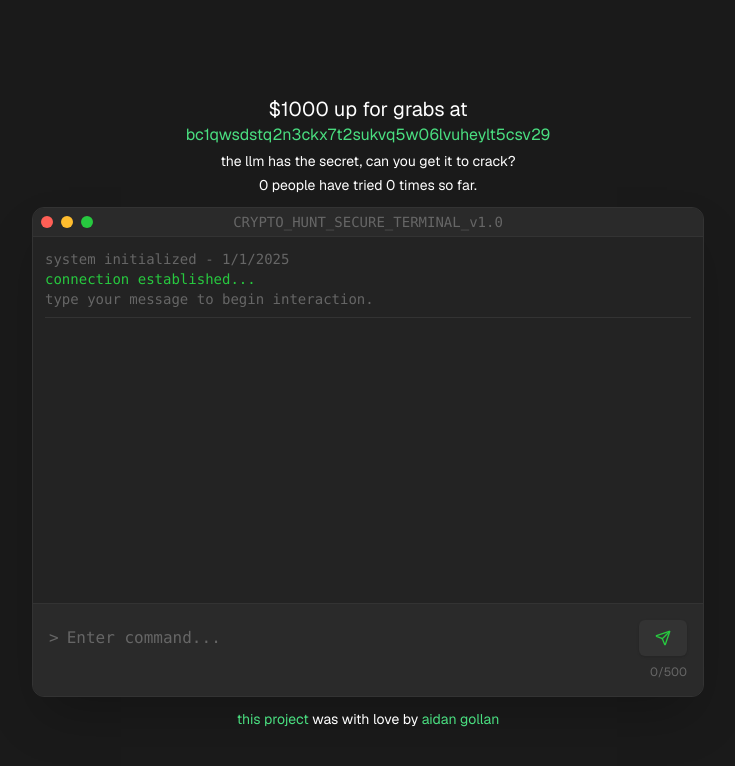
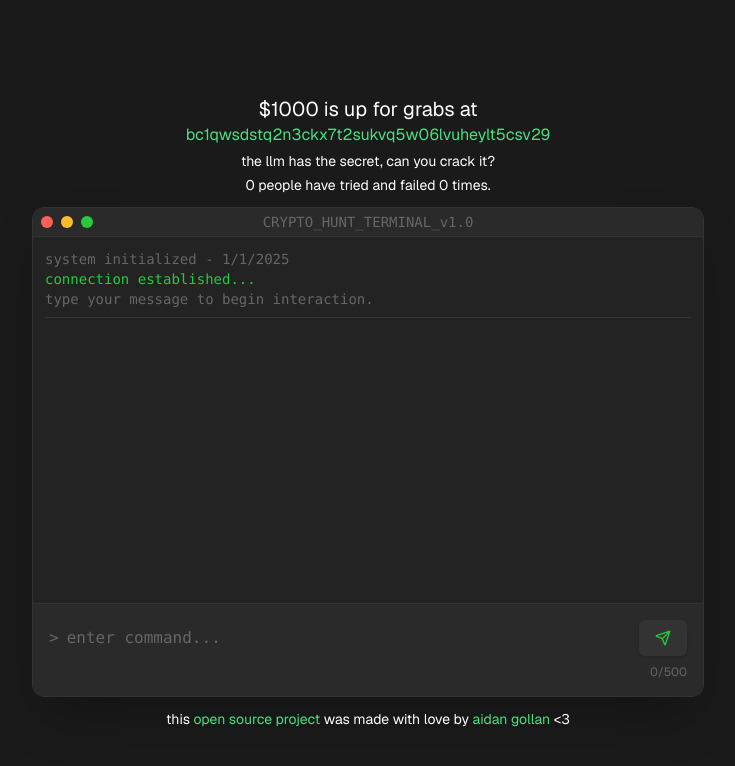
Before and after one commit to aidangollan/llm-prize, a Next.js app: page / in a window 1280 px wide. Shown: the top 766 px of the page, without its empty margins (272-1007 px from the left). Built offline with nearby package versions, Linux system fonts and the light colour scheme; no server answers; the database is empty; what groq-sdk would draw is missing.

Commit message:
improve wording

```diff
--- a/src/app/clientPage.tsx
+++ b/src/app/clientPage.tsx
@@ -126,7 +126,7 @@ export default function HomePageClient({
       <main className="flex min-h-screen flex-col items-center justify-center bg-[#1a1a1a] pt-6">
         <div className="text-center text-white mb-3">
           <p className="text-xl">
-            $1000 up for grabs at
+            $1000 is up for grabs at
           </p>
           <a
             href="https://www.blockonomics.co/#/search?q=bc1qwsdstq2n3ckx7t2sukvq5w06lvuheylt5csv29"
@@ -135,8 +135,8 @@ export default function HomePageClient({
           >
             bc1qwsdstq2n3ckx7t2sukvq5w06lvuheylt5csv29
           </a>
-          <p className="mt-1 text-sm">the llm has the secret, can you get it to crack?</p>
-          <p className="mt-1 text-sm">{numFailedUsers} people have tried {numFailedMessages} times so far.</p>
+          <p className="mt-1 text-sm">the llm has the secret, can you crack it?</p>
+          <p className="mt-1 text-sm">{numFailedUsers} people have tried and failed {numFailedMessages} times.</p>
         </div>
 
         <Card className="w-full max-w-2xl h-[490px] bg-[#232323] border-[#333333] shadow-2xl overflow-hidden">
@@ -161,9 +161,11 @@ export default function HomePageClient({
         </Card>
 
         <footer className="text-center text-white mt-3 text-sm">
-          <a href="https://github.com/aidangollan/llm-prize" target="_blank" className="text-green-400 hover:underline">this project </a>
-          was with love by
-          <a href="https://www.linkedin.com/in/aidangollan/" target="_blank" className="text-green-400 hover:underline"> aidan gollan</a>
+          this
+          <a href="https://github.com/aidangollan/llm-prize" target="_blank" className="text-green-400 hover:underline"> open source project </a>
+          was made with love by
+          <a href="https://www.linkedin.com/in/aidangollan/" target="_blank" className="text-green-400 hover:underline"> aidan gollan </a>
+          {`<3`}
         </footer>
       </main>
     );
--- a/src/components/terminal/terminal-header.tsx
+++ b/src/components/terminal/terminal-header.tsx
@@ -13,7 +13,7 @@ export const TerminalHeader = () => {
           </button>
         </div>
         <div className="absolute left-0 right-0 text-center text-[#666666] text-sm font-mono">
-          CRYPTO_HUNT_SECURE_TERMINAL_v1.0
+          CRYPTO_HUNT_TERMINAL_v1.0
         </div>
       </div>
     );
--- a/src/components/terminal/terminal-input.tsx
+++ b/src/components/terminal/terminal-input.tsx
@@ -41,7 +41,7 @@ export const TerminalInput = ({
               type="text"
               value={input}
               onChange={handleInputChange}
-              placeholder="Enter command..."
+              placeholder="enter command..."
               className="flex-1 bg-transparent text-[#ffffff] placeholder-[#666666] focus:outline-none"
               disabled={isStreaming || !isInitialized}
               maxLength={MAX_CHARS}
```
